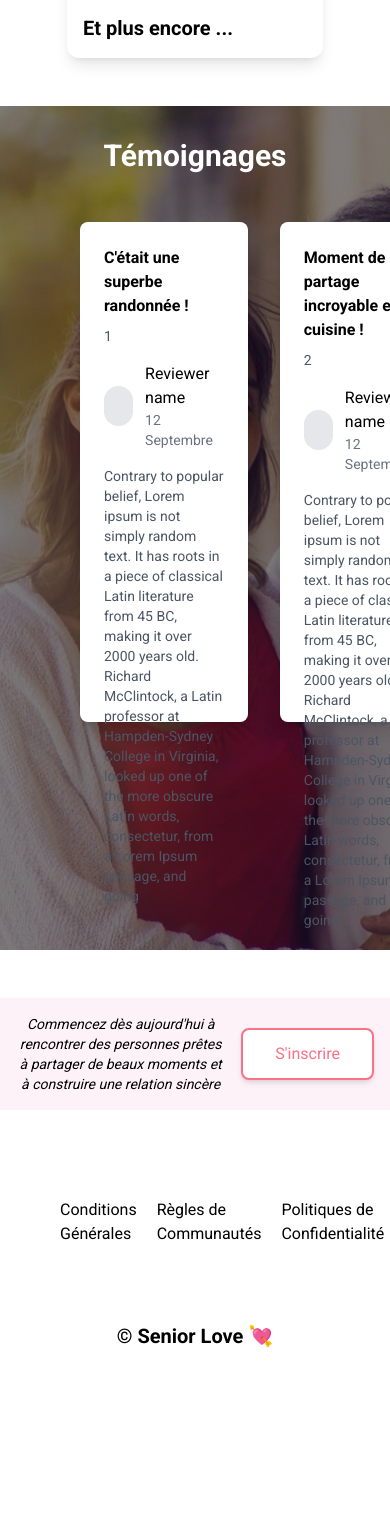
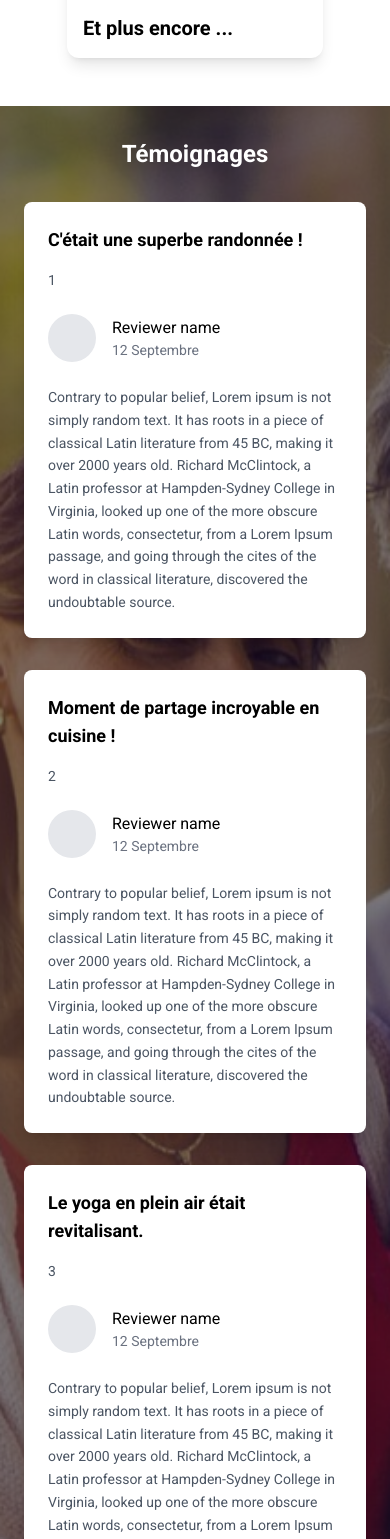
Before and after one commit to sll0yd/seniorlove-front, a React (Vite) app: page / in a window 390 px wide. Shown: the part 4926-6465 px from the top of the page. Before the commit the page ends 6316 px from the top, so only its background shows below. Built offline with nearby package versions, Linux system fonts and the light colour scheme; no server answers.

Commit message:
make testimony and footer responsive

```diff
--- a/src/@types/index.d.ts
+++ b/src/@types/index.d.ts
@@ -52,4 +52,5 @@ export interface ITestimony {
   user_id: number;
   created_at: Date;
   updated_at?: Date;
+  user: IUser;
 }
--- a/src/components/Footer.tsx
+++ b/src/components/Footer.tsx
@@ -1,23 +1,39 @@
 function Footer() {
   return (
-    <footer className="bg-white p-5">
-      <div className="justify-evenly space-x-5 flex py-5 px-10">
-        <a href="#" className="text-black">
+    <footer className="bg-white p-4 md:p-5">
+      {/* Links container */}
+      <div className="flex flex-col md:flex-row justify-center md:justify-evenly space-y-4 md:space-y-0 md:space-x-5 py-3 md:py-5 px-4 md:px-10">
+        <a
+          href="#"
+          className="text-black text-center hover:text-gray-600 transition-colors duration-200 text-sm md:text-base"
+        >
           Conditions Générales
         </a>
-        <a href="#" className="text-black">
+        <a
+          href="#"
+          className="text-black text-center hover:text-gray-600 transition-colors duration-200 text-sm md:text-base"
+        >
           Règles de Communautés
         </a>
-        <a href="#" className="text-black">
+        <a
+          href="#"
+          className="text-black text-center hover:text-gray-600 transition-colors duration-200 text-sm md:text-base"
+        >
           Politiques de Confidentialité
         </a>
-        <a href="#" className="text-black">
+        <a
+          href="#"
+          className="text-black text-center hover:text-gray-600 transition-colors duration-200 text-sm md:text-base"
+        >
           Signaler un Contenu Illégal
         </a>
       </div>
-      <div className="text-center md:text-left">
-        <h1 className="text-xl font-semibold text-black text-center pt-2 pb-5">
-          © Senior Love 💘
+
+      {/* Copyright section */}
+      <div className="border-t border-gray-200">
+        <h1 className="text-lg md:text-xl font-semibold text-black text-center py-4 md:py-5">
+          © Senior Love{' '}
+          <span className="animate-pulse inline-block">💘</span>
         </h1>
       </div>
     </footer>
--- a/src/components/Testimony.tsx
+++ b/src/components/Testimony.tsx
@@ -18,7 +18,6 @@ function Testimony() {
       })
       .then((data) => {
         if (data && Array.isArray(data.testimonies)) {
-          // console.log(data.testimonies);
           setTestimonies(data.testimonies);
         } else {
           console.error(
@@ -41,37 +40,49 @@ function Testimony() {
       }}
     >
       <div className="absolute inset-0 bg-black/50" />
-
-      <div className="relative p-8">
-        <h2 className="text-3xl font-bold text-center text-white mb-12">
+      <div className="relative px-4 py-8 md:p-16">
+        <h2 className="text-2xl md:text-3xl font-bold text-center text-white mb-8 md:mb-16">
           Témoignages
         </h2>
 
-        <div className="flex justify-between max-w-6xl mx-auto px-12 gap-8">
+        {/* Container for testimonials */}
+        <div className="max-w-7xl mx-auto px-2 md:px-8">
+          {/* Grid container */}
+          <div className="grid grid-cols-1 md:grid-cols-2 lg:grid-cols-3 gap-8 md:gap-12 lg:gap-16">
             {testimonies.map((testimony) => (
               <div
                 key={testimony.id}
-              className="bg-white p-6 rounded-lg shadow-lg h-[500px] flex flex-col w-[300px]"
+                className="bg-white p-6 md:p-10 rounded-lg shadow-lg flex flex-col min-h-[250px] md:min-h-[600px] lg:min-h-[650px]"
               >
-              <h3 className="font-bold mb-2">{testimony.content}</h3>
-              <p className="text-sm text-gray-600 mb-4">{testimony.user_id}</p>
-              <div className="flex items-center gap-3 mb-4">
-                <div className="w-10 h-10 rounded-full bg-gray-200" />
-                <div>
-                  <p className="font-medium">Reviewer name</p>
-                  <p className="text-sm text-gray-500">12 Septembre</p>
+                <h3 className="font-bold text-lg md:text-xl mb-4 md:mb-6 line-clamp-2">
+                  {testimony.content}
+                </h3>
+                <p className="text-sm md:text-base text-gray-600 mb-6 md:mb-8">{testimony.user_id}</p>
+
+                {/* Reviewer info */}
+                <div className="flex items-center gap-4 mb-6 md:mb-8">
+                  <div className="w-12 h-12 md:w-14 md:h-14 rounded-full bg-gray-200 flex-shrink-0" />
+                  <div className="min-w-0">
+                    <p className="font-medium text-base md:text-lg truncate">Reviewer name</p>
+                    <p className="text-sm md:text-base text-gray-500">12 Septembre</p>
                   </div>
                 </div>
-              <p className="text-sm text-gray-600 flex-grow">
+
+                {/* Review text */}
+                <div className="flex-grow">
+                  <p className="text-sm md:text-base text-gray-600 leading-relaxed">
                     Contrary to popular belief, Lorem ipsum is not simply random
                     text. It has roots in a piece of classical Latin literature from
                     45 BC, making it over 2000 years old. Richard McClintock, a
                     Latin professor at Hampden-Sydney College in Virginia, looked up
                     one of the more obscure Latin words, consectetur, from a Lorem
-                Ipsum passage, and going
+                    Ipsum passage, and going through the cites of the word in classical
+                    literature, discovered the undoubtable source.
                   </p>
                 </div>
+              </div>
             ))}
+          </div>
         </div>
       </div>
     </div>
--- a/src/pages/Profile/ProfileEdit.tsx
+++ b/src/pages/Profile/ProfileEdit.tsx
@@ -3,6 +3,7 @@ import AxiosInstance from "../../utils/axios";
 import type { ITag } from "../../@types";
 import { useTags } from "../../context/TagContext";
 import { useUser } from "../../context/UserContext";
+import { Link } from 'react-router-dom';
 
 function ProfileEdit() {
   // Récupération du user et setUser depuis le context utilisateur
@@ -371,6 +372,27 @@ function ProfileEdit() {
           </div>
         </div>
       </div>
+
+      <div className="py-12">
+        <div className="relative">
+          <div className="absolute bg-blue-50 h-full right-[calc(50%-550px)] left-0 rounded-r-3xl" />
+          <div className="relative max-w-[950px] mx-auto px-4 flex items-center justify-between">
+            <p className="text-center text-sm flex-1 italic mr-4 py-4">
+              Présentez-vous sous votre meilleur profile !
+            </p>
+            <Link to="/profile">
+              <button
+                type="button"
+                className="px-8 py-3 bg-white border-2 border-rose-400 text-rose-400 rounded-lg shadow-md hover:bg-rose-400 hover:text-white transition-colors duration-300"
+              >
+                Retour à la liste des profils
+              </button>
+            </Link>
+          </div>
+        </div>
+      </div>
+
+
     </main>
   );
 }
```
Lines whose indentation alone changed are shown as unchanged.
